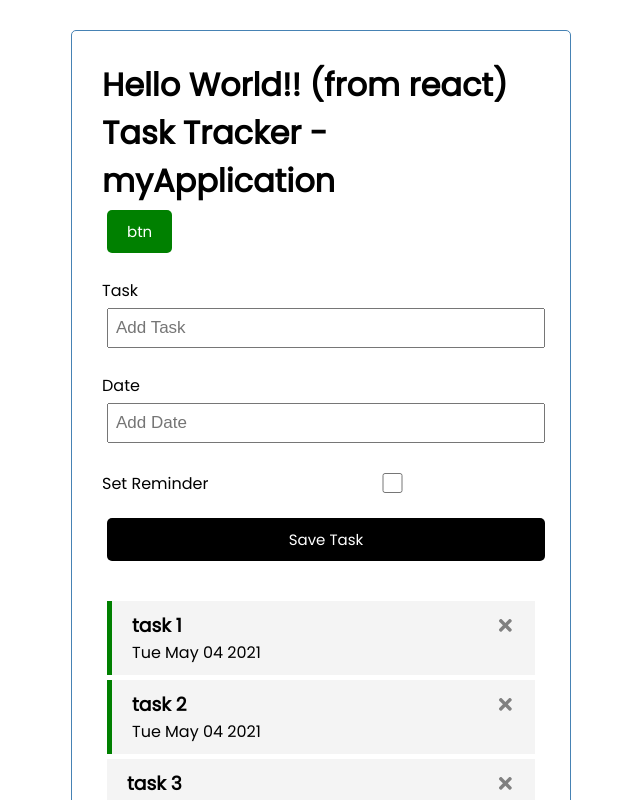
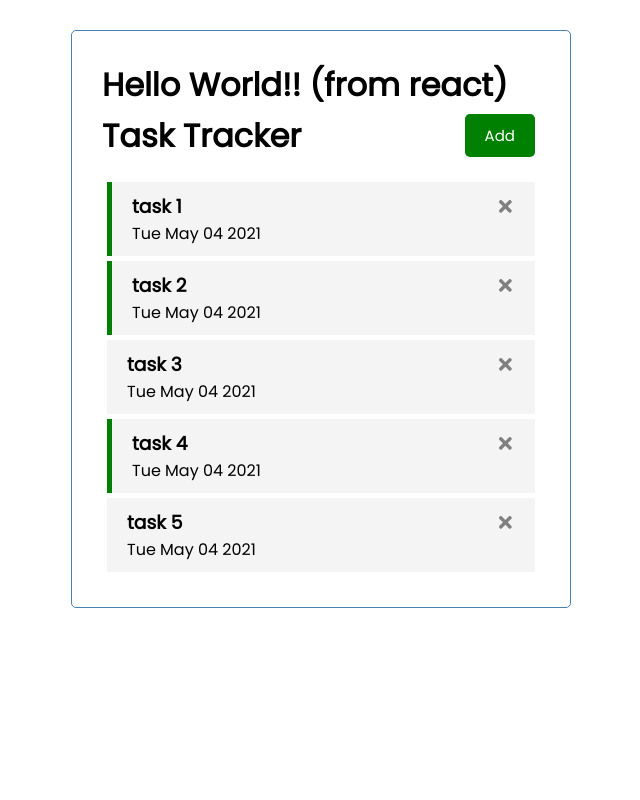
Before and after one commit to adwaitmathkari/react-task-management, a React (Create React App) app: page / in a window 1280 px wide. Shown: the top 800 px of the page, without its empty margins (319-959 px from the left). Built offline with nearby package versions, Linux system fonts and the light colour scheme.

Commit message:
toggle add task component display

```diff
--- a/src/App.js
+++ b/src/App.js
@@ -25,6 +25,7 @@ function App() {
       id: 5, description: 'task 5', day: date, reminder: false
     },
   ])
+  const [showAddTask, setShowAddTask] = useState(false)
 
   const deleteTask = (id) => {
     console.log('delete', id)
@@ -50,12 +51,16 @@ function App() {
     setTasks([...tasks, newTask])
   }
 
+  const toggleAddTask = () => {
+    setShowAddTask(!showAddTask)
+  }
+
 
   return (
     <div className="container">
       <h1>Hello World!! (from react) </h1>
-      <Header title="myApplication" />
-      <AddTask addNewTask={addTask}/>
+      <Header toggleAddTask={toggleAddTask} showAddTask={showAddTask}/>
+      {showAddTask && < AddTask addNewTask={addTask}/>}
       <Tasks tasks={tasks} onDelete={deleteTask} toggleReminder={toggleReminder} />
     </div>
   );
--- a/src/components/Header.js
+++ b/src/components/Header.js
@@ -1,15 +1,16 @@
 
 import PropTypes from 'prop-types'
 import Button from './Button'
-const Header = ({title}) => {
-    const buttonOnClick = () => {
-        console.log('button click')
-    }
+const Header = ({toggleAddTask, showAddTask}) => {
+    return (
+        <header className='header'>
+            <h1>Task Tracker </h1>
+            <Button
+                color={showAddTask ? 'red' : 'green'}
+                text={showAddTask ? 'Close': 'Add'}
+                onClick={toggleAddTask}
+            />
 
-    return (
-        <header>
-            <h1>Task Tracker - {title}</h1>
-            <Button onClick={buttonOnClick}/>
         </header>
     )
 }
```
